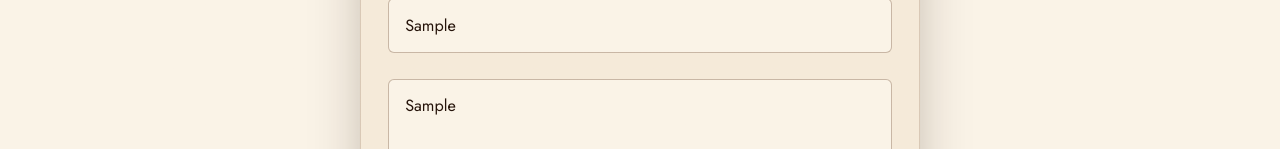
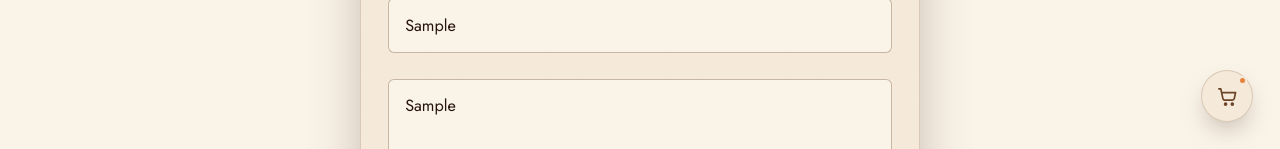
Before and after one commit to gdognzlzz/coffe-project, a React (Vite) app: page / in a window 1280 px wide. Both pictures are taken after typing "Sample", "Sample" into the empty fields and a click on the button "AGREGAR". Shown: the part 6373-6522 px from the top of the page. Built offline with nearby package versions, Linux system fonts and the light colour scheme.

Commit message:
Add floating order cart
Co-authored-by: Copilot <223556219+Copilot@users.noreply.github.com>

```diff
--- a/src/App.css
+++ b/src/App.css
@@ -109,6 +109,54 @@
 
 .section-tabs {
   display: none;
+}
+
+.floating-cart {
+  position: fixed;
+  right: 1.5rem;
+  bottom: 1.5rem;
+  z-index: 220;
+  display: flex;
+  align-items: center;
+  justify-content: center;
+  width: 52px;
+  height: 52px;
+  border: 1px solid rgba(107, 66, 38, 0.2);
+  border-radius: 50%;
+  background: var(--cream);
+  box-shadow: 0 12px 28px -12px rgba(36, 18, 9, 0.5);
+  color: var(--wood);
+  transition: transform 0.2s ease, background 0.2s ease, color 0.2s ease;
+}
+
+.floating-cart:hover {
+  background: var(--wood);
+  color: var(--cream);
+  transform: translateY(-2px);
+}
+
+.floating-cart svg {
+  width: 23px;
+  height: 23px;
+}
+
+.floating-cart-indicator {
+  position: absolute;
+  top: 5px;
+  right: 5px;
+  width: 9px;
+  height: 9px;
+  border: 2px solid var(--cream);
+  border-radius: 50%;
+  background: #e6813d;
+  opacity: 0;
+  transform: scale(0);
+  transition: opacity 0.2s ease, transform 0.2s ease;
+}
+
+.floating-cart.has-items .floating-cart-indicator {
+  opacity: 1;
+  transform: scale(1);
 }
 
 .nav.scrolled .nav-toggle span {
@@ -1592,6 +1640,13 @@ footer {
 }
 
 @media (max-width: 880px) {
+  .floating-cart {
+    right: 1rem;
+    bottom: 1rem;
+    width: 48px;
+    height: 48px;
+  }
+
   .section-tabs {
     position: fixed;
     top: 72px;
--- a/src/App.jsx
+++ b/src/App.jsx
@@ -888,6 +888,20 @@ function App() {
         </button>
       </nav>
 
+      <a
+        className={`floating-cart${cart.length > 0 ? ' has-items' : ''}`}
+        href="#pedido"
+        aria-label={cart.length > 0 ? 'Ver pedido anticipado' : 'Ir a orden anticipada'}
+        onClick={() => setActiveSection('pedido')}
+      >
+        <svg viewBox="0 0 24 24" fill="none" stroke="currentColor" strokeWidth="1.8" strokeLinecap="round" strokeLinejoin="round" aria-hidden="true">
+          <path d="M3 4h2l2.2 10.2a2 2 0 0 0 2 1.58h7.9a2 2 0 0 0 1.95-1.55L20.4 8H6.2" />
+          <circle cx="10" cy="20" r="1" />
+          <circle cx="17" cy="20" r="1" />
+        </svg>
+        <span className="floating-cart-indicator" aria-hidden="true" />
+      </a>
+
       <main>
         <section className="hero" id="inicio">
           <div className="beans-layer" aria-hidden="true">
```
